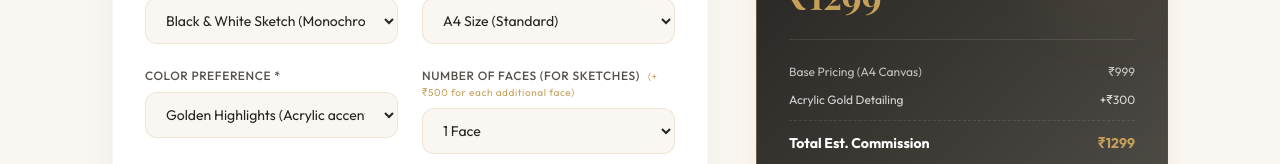
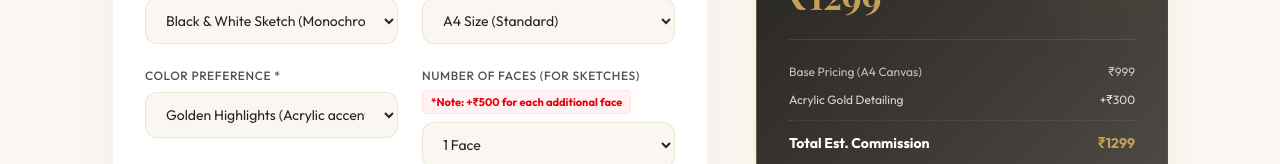
Before and after one commit to Rishimparmar/Kalakar_project, a React (Vite) app in the folder frontend/: page /custom-order in a window 1280 px wide. Shown: the part 466-630 px from the top of the page. Built offline with nearby package versions, Linux system fonts and the light colour scheme; no server answers; a web font is replaced by a local one.

Commit message:
Make extra face pricing message bold and visible

```diff
--- a/frontend/src/pages/CustomOrder.jsx
+++ b/frontend/src/pages/CustomOrder.jsx
@@ -386,7 +386,9 @@ const CustomOrder = () => {
                 <div>
                   <label htmlFor="faces_count" className="block text-xs text-charcoal-light font-medium uppercase tracking-wider mb-2">
                     Number of Faces (For Sketches)
-                    <span className="text-[10px] text-gold-artistic ml-2 lowercase font-normal">(+₹500 for each additional face)</span>
+                    <span className="block mt-1.5 text-[11px] text-red-600 bg-red-50 border border-red-100 rounded px-2 py-1 normal-case font-bold tracking-normal w-max">
+                      *Note: +₹500 for each additional face
+                    </span>
                   </label>
                   <select
                     id="faces_count"
```
